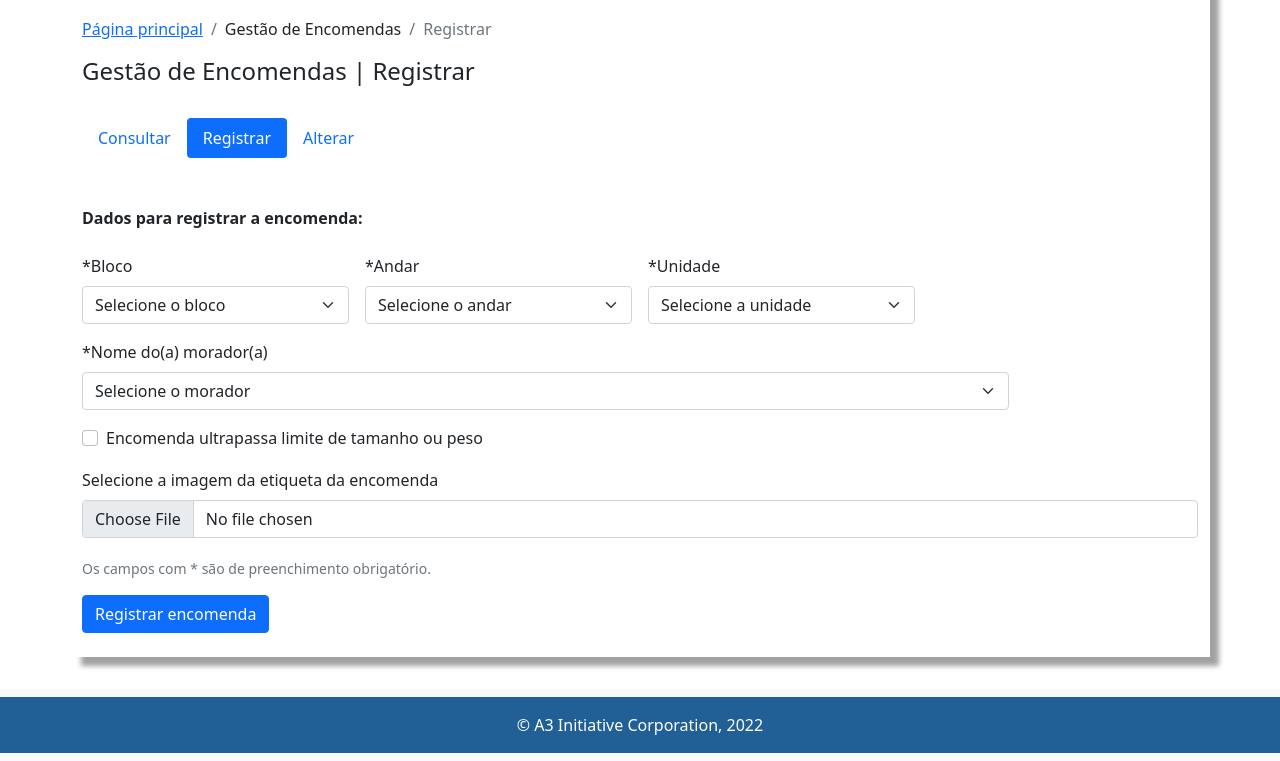
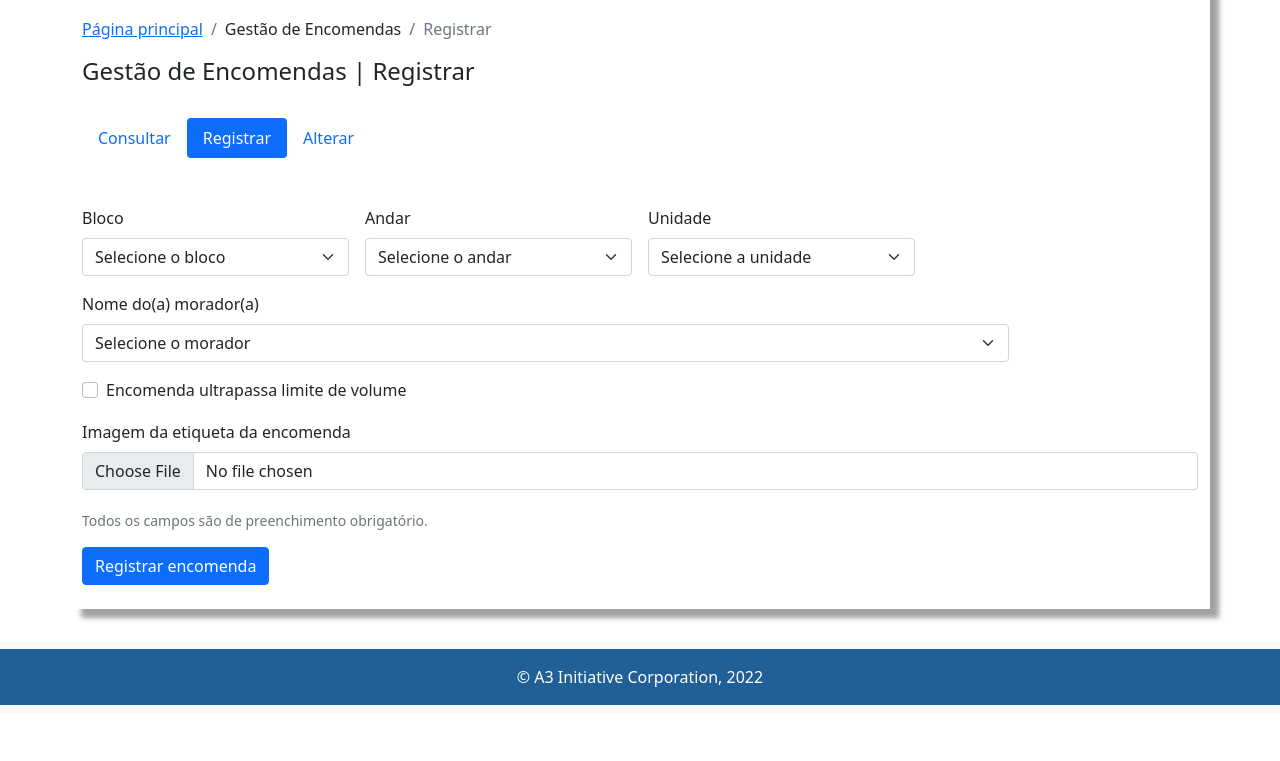
Before and after one commit to A3initiative/projeto, a website: page manterEncomenda_registrar.html in a window 1280 px wide. Shown: the part 143-904 px from the top of the page. After the commit the page ends 856 px from the top, so only its background shows below. Drawn offline with nearby package versions, Linux system fonts and the light colour scheme.

Commit message:
Ajustes Manter Encomenda e Manter Usuário

```diff
--- a/manterEncomenda_registrar.html
+++ b/manterEncomenda_registrar.html
@@ -131,14 +131,8 @@
         <br /><br />
 
         <form class="row g-3" id="formManterEncomenda">
-          <div class="col-md-12">
-            <label for="filtros" class="form-label"
-              ><strong>Dados para registrar a encomenda:</strong></label
-            >
-          </div>
-
           <div class="col-md-3">
-            <label for="selectBloco" class="form-label">*Bloco</label>
+            <label for="selectBloco" class="form-label">Bloco</label>
             <select id="selectBloco" class="form-select">
               <option selected>Selecione o bloco</option>
               <option>Bloco 1</option>
@@ -147,7 +141,7 @@
             </select>
           </div>
           <div class="col-md-3">
-            <label for="selectUnidade" class="form-label">*Andar</label>
+            <label for="selectUnidade" class="form-label">Andar</label>
             <select id="selectUnidade" class="form-select">
               <option selected>Selecione o andar</option>
               <option>1º andar</option>
@@ -156,7 +150,7 @@
             </select>
           </div>
           <div class="col-md-3">
-            <label for="selectUnidade" class="form-label">*Unidade</label>
+            <label for="selectUnidade" class="form-label">Unidade</label>
             <select id="selectUnidade" class="form-select">
               <option selected>Selecione a unidade</option>
               <option>101</option>
@@ -166,8 +160,8 @@
           </div>
 
           <div class="col-md-10">
-            <label for="selectNomeMorador" class="form-label">*Nome do(a) morador(a)</label>
-            <select id="selectMorador" class="form-select">
+            <label for="selectNomeMorador" class="form-label">Nome do(a) morador(a)</label>
+            <select id="selectNomeMorador" class="form-select">
               <option selected>Selecione o morador</option>
               <option>Ana</option>
               <option>André</option>
@@ -176,14 +170,15 @@
               <option>José</option>
               <option>Maria</option>
               <option>Mauro</option>
+              <option>Não especificado</option>
             </select>
           </div>
 
           <div class="col-md-6">
             <div class="form-check">
-              <input class="form-check-input" type="checkbox" value="" id="flexCheckDefault">
-              <label class="form-check-label" for="flexCheckDefault">
-                Encomenda ultrapassa limite de tamanho ou peso
+              <input class="form-check-input" type="checkbox" value="" id="checkVolume">
+              <label class="form-check-label" for="checkVolume">
+                Encomenda ultrapassa limite de volume
               </label>
             </div>
           </div>
@@ -191,14 +186,14 @@
           <div class="col-12">
             <div class="mb-3">
               <label for="formFile" class="form-label"
-                >Selecione a imagem da etiqueta da encomenda</label
+                >Imagem da etiqueta da encomenda</label
               >
               <input class="form-control" type="file" id="formFile" />
             </div>
           </div>
 
           <div id="helpCampos" class="form-text">
-            Os campos com * são de preenchimento obrigatório.
+            Todos os campos são de preenchimento obrigatório.
           </div>
 
           <div class="col-12">
```
Also changed, not shown: manterUsuario.html (+1 -0 lines).
